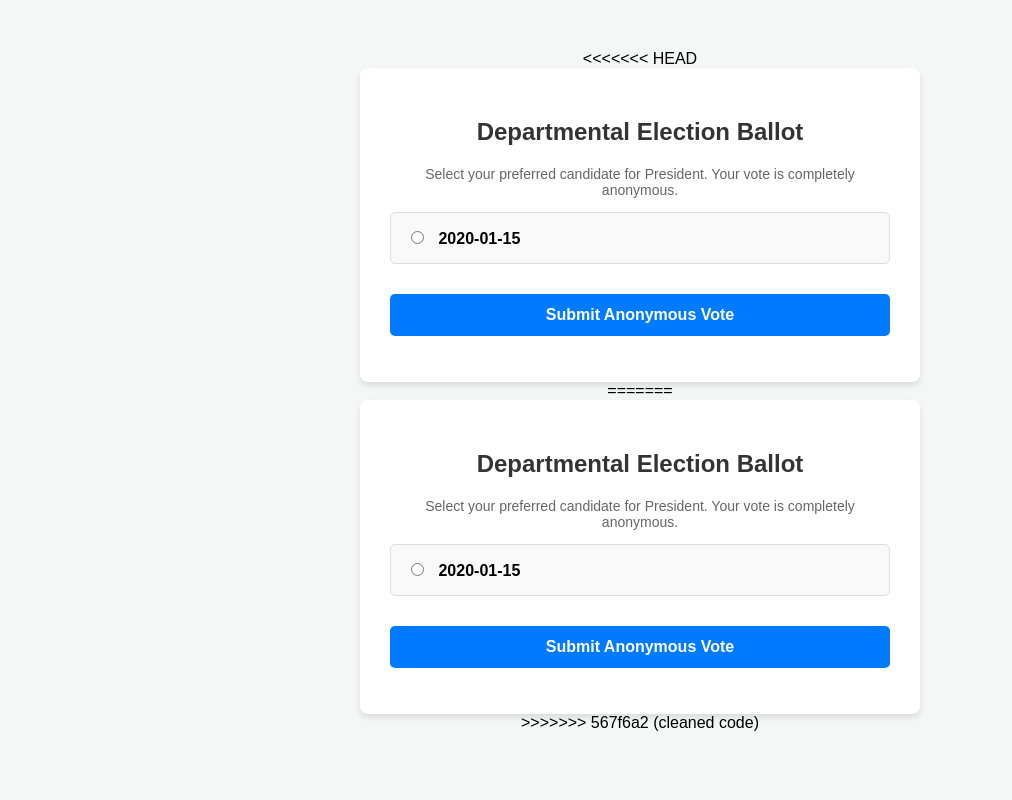
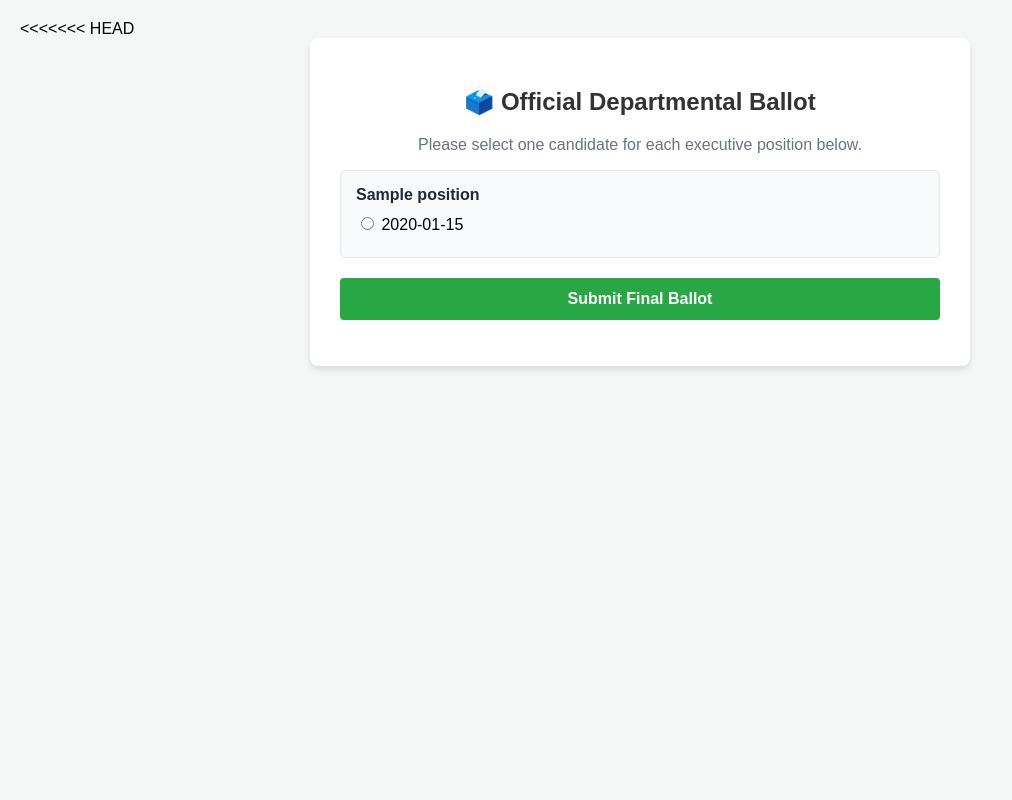
Before and after one commit to EMMANUEL-WEB-APP/ELECO-APP, a Flask app: template templates/ballot.html in a window 1280 px wide. Shown: the whole page, without its empty margins (0-1012 px from the left). Run offline with Flask 3, Linux system fonts and the light colour scheme; the template is opened without the code that fills it: most values are stand-ins (such as "Sample title", 1, 10 or a date in 2020).

Commit message:
Resolve ballot merge conflict and apply multi-position template

```diff
--- a/templates/ballot.html
+++ b/templates/ballot.html
@@ -3,70 +3,37 @@
 <html lang="en">
 <head>
     <meta charset="UTF-8">
-    <title>Official Ballot</title>
+    <title>Official Ballot - ELECO</title>
     <style>
-        body { font-family: Arial, sans-serif; background-color: #f4f7f6; margin: 0; padding-top: 50px; text-align: center; }
-        .card { background: white; max-width: 500px; margin: auto; padding: 30px; border-radius: 8px; box-shadow: 0 4px 6px rgba(0,0,0,0.1); text-align: left; }
-        .candidate-option { background: #f9f9f9; padding: 15px; margin: 10px 0; border: 1px solid #ddd; border-radius: 5px; cursor: pointer; }
-        .candidate-option:hover { background: #e9ecef; }
-        button { width: 100%; padding: 12px; background-color: #007bff; color: white; border: none; border-radius: 5px; cursor: pointer; font-size: 16px; font-weight: bold; margin-top: 20px; }
-        button:hover { background-color: #0056b3; }
+        body { font-family: Arial, sans-serif; background-color: #f4f7f6; margin: 0; padding: 20px; }
+        .container { max-width: 600px; margin: auto; background: white; padding: 30px; border-radius: 8px; box-shadow: 0 4px 6px rgba(0,0,0,0.1); }
         h2 { text-align: center; color: #333; }
+        .position-box { background: #f9fafb; border: 1px solid #e5e7eb; padding: 15px; border-radius: 6px; margin-bottom: 20px; }
+        .position-title { font-weight: bold; color: #1f2937; margin-bottom: 10px; font-size: 16px; }
+        label { display: block; margin: 8px 0; cursor: pointer; }
+        button { display: block; width: 100%; padding: 12px; background-color: #28a745; color: white; border: none; border-radius: 4px; font-size: 16px; font-weight: bold; cursor: pointer; margin-top: 20px; }
+        button:hover { background-color: #218838; }
     </style>
 </head>
 <body>
-    <div class="card">
-        <h2>Departmental Election Ballot</h2>
-        <p style="text-align: center; color: #666; font-size: 14px;">Select your preferred candidate for President. Your vote is completely anonymous.</p>
+    <div class="container">
+        <h2>🗳️ Official Departmental Ballot</h2>
+        <p style="text-align: center; color: #6b7280;">Please select one candidate for each executive position below.</p>
 
         <form action="/ballot" method="POST">
-            {% for candidate in candidates %}
-            <div class="candidate-option">
-                <label style="cursor: pointer; display: block; width: 100%;">
-                    <input type="radio" name="candidate" value="{{ candidate }}" required style="margin-right: 10px;">
-                    <strong>{{ candidate }}</strong>
+            {% for position, candidates in positions.items() %}
+            <div class="position-box">
+                <div class="position-title">{{ position }}</div>
+                {% for candidate in candidates %}
+                <label>
+                    <input type="radio" name="{{ position }}" value="{{ candidate }}" required> {{ candidate }}
                 </label>
+                {% endfor %}
             </div>
             {% endfor %}
 
-            <button type="submit">Submit Anonymous Vote</button>
+            <button type="submit">Submit Final Ballot</button>
         </form>
     </div>
 </body>
-=======
-<!DOCTYPE html>
-<html lang="en">
-<head>
-    <meta charset="UTF-8">
-    <title>Official Ballot</title>
-    <style>
-        body { font-family: Arial, sans-serif; background-color: #f4f7f6; margin: 0; padding-top: 50px; text-align: center; }
-        .card { background: white; max-width: 500px; margin: auto; padding: 30px; border-radius: 8px; box-shadow: 0 4px 6px rgba(0,0,0,0.1); text-align: left; }
-        .candidate-option { background: #f9f9f9; padding: 15px; margin: 10px 0; border: 1px solid #ddd; border-radius: 5px; cursor: pointer; }
-        .candidate-option:hover { background: #e9ecef; }
-        button { width: 100%; padding: 12px; background-color: #007bff; color: white; border: none; border-radius: 5px; cursor: pointer; font-size: 16px; font-weight: bold; margin-top: 20px; }
-        button:hover { background-color: #0056b3; }
-        h2 { text-align: center; color: #333; }
-    </style>
-</head>
-<body>
-    <div class="card">
-        <h2>Departmental Election Ballot</h2>
-        <p style="text-align: center; color: #666; font-size: 14px;">Select your preferred candidate for President. Your vote is completely anonymous.</p>
-
-        <form action="/ballot" method="POST">
-            {% for candidate in candidates %}
-            <div class="candidate-option">
-                <label style="cursor: pointer; display: block; width: 100%;">
-                    <input type="radio" name="candidate" value="{{ candidate }}" required style="margin-right: 10px;">
-                    <strong>{{ candidate }}</strong>
-                </label>
-            </div>
-            {% endfor %}
-
-            <button type="submit">Submit Anonymous Vote</button>
-        </form>
-    </div>
-</body>
->>>>>>> 567f6a2 (cleaned code)
 </html>
```
